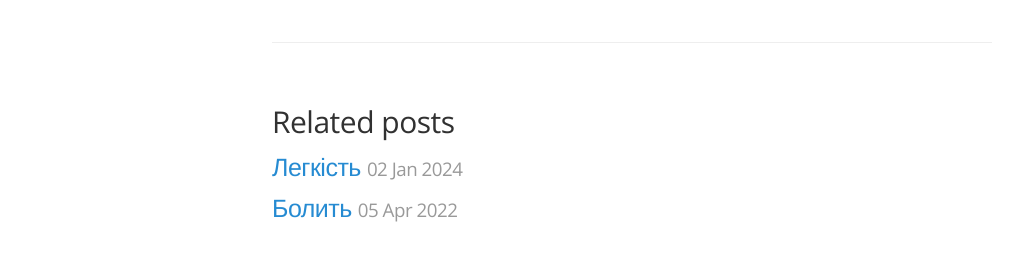
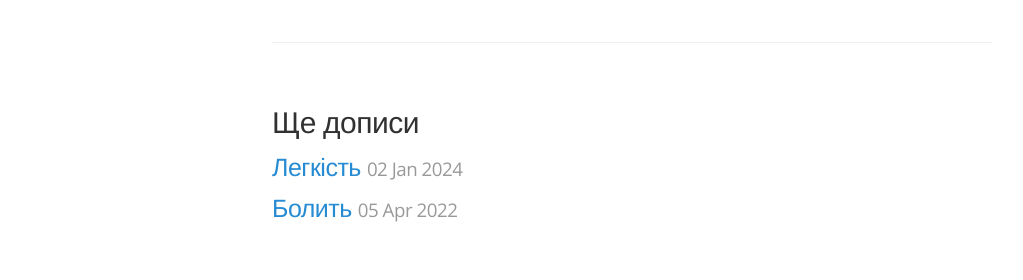
Before and after one commit to marin-k-a/marin-k-a.github.io, a Jekyll site: the page built from _posts/2023-09-07-safe-abroad.md, in a window 1280 px wide. Shown: the part 810-1090 px from the top of the page, without its empty margins (8-1031 px from the left). Built offline with Jekyll 4.4.1, drawn with Linux system fonts in a browser that asks for light colours.

Commit message:
Related posts

```diff
--- a/_layouts/post.html
+++ b/_layouts/post.html
@@ -10,7 +10,7 @@ layout: default
 
 {% if site.related_posts.size >= 1 %}
 <div class="related">
-  <h2>Related posts</h2>
+  <h2>Ще дописи</h2>
   <ul class="related-posts">
     {% for post in site.related_posts limit:3 %}
       <li>
```
Also changed, not shown: 1 other file.
